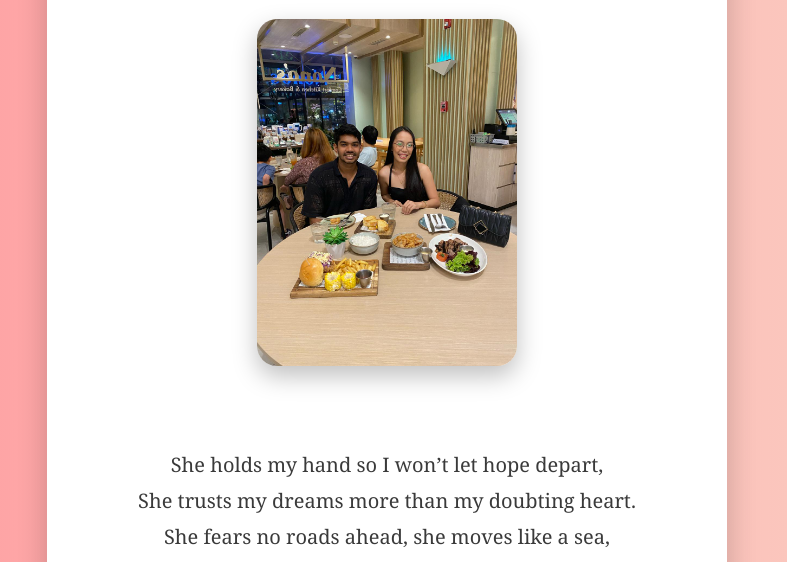
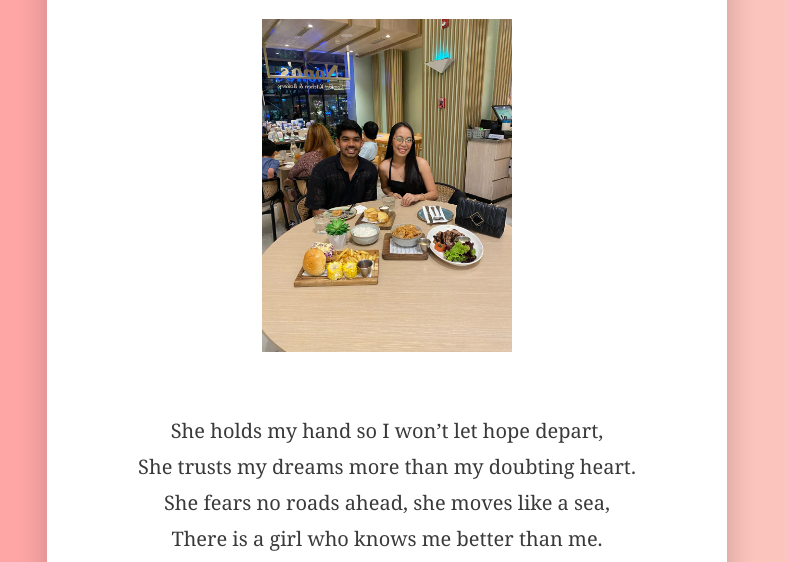
Before and after one commit to MonstrTh9/For-Mariah, a plain HTML site: page index.html in a window 1280 px wide. Shown: the part 195-757 px from the top of the page, without its empty margins (253-1040 px from the left). Drawn offline with Linux system fonts and the light colour scheme.

Commit message:
Update index.html

```diff
--- a/index.html
+++ b/index.html
@@ -62,7 +62,7 @@
     <div class="box">
         <h1>For My Love 💕</h1>
 
-        <img id="photo" src="pic1.jpeg" class="photo" onclick="changePhoto()">
+        <img src="pic1.jpeg" width="250">
 
         <p class="poem">
 She holds my hand so I won’t let hope depart,
```
